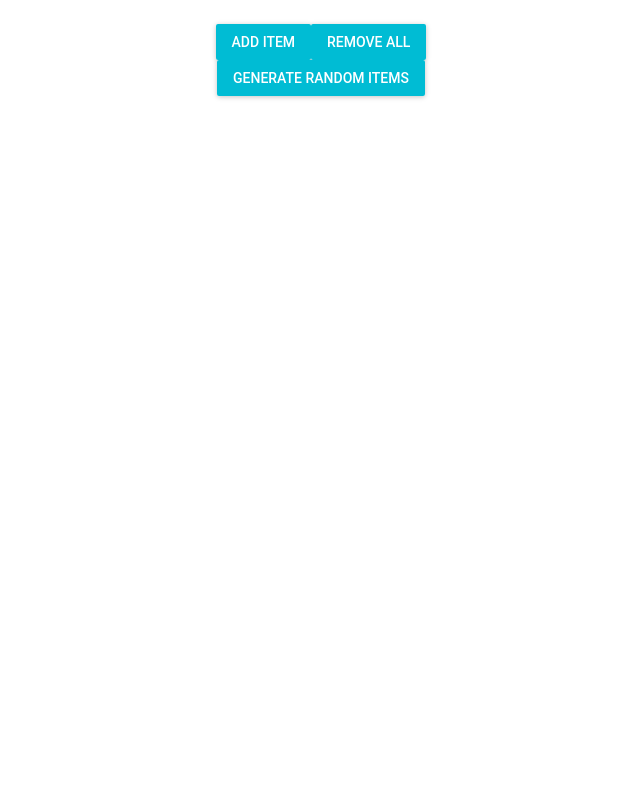
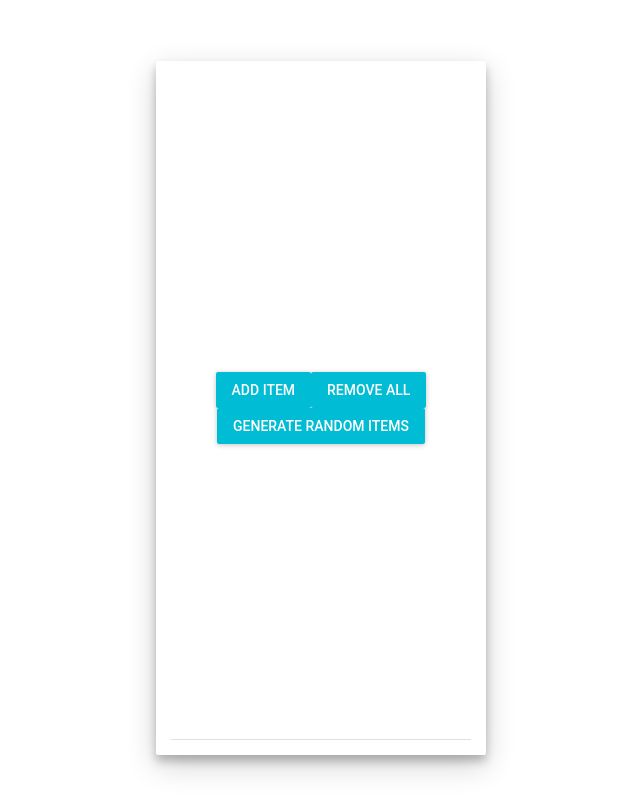
Before and after one commit to andresattler/rucksackproblem, a React app: page / in a window 1280 px wide. Shown: the top 812 px of the page, without its empty margins (319-959 px from the left). Built offline with nearby package versions, Linux system fonts and the light colour scheme; the HTML template or start-up script is replaced by a standard one; what react-tap-event-plugin would draw is missing.

Commit message:
basic styling

```diff
--- a/src/app.jsx
+++ b/src/app.jsx
@@ -1,6 +1,9 @@
 import React from 'react'
+
 import Divider from 'material-ui/Divider'
+import Paper from 'material-ui/Paper'
 import injectTapEventPlugin from 'react-tap-event-plugin'
+
 
 import GenerateRandomItemesButton from './container/generate-random-items-button'
 import ItemList from './container/item-list'
@@ -15,17 +18,20 @@ import Summery from './container/summery'
 injectTapEventPlugin()
 
 const App = () =>
-  <div style={{ display: 'flex', flexFlow: 'column', justifyContent: 'center', alignItems: 'center' }}>
+  <div style={{ display: 'flex', flexFlow: 'column', justifyContent: 'center', alignItems: 'center', height: '100vh' }}>
+    <Paper style={{ padding: '15px' }} zDepth={3}>
       <ItemList />
-    <div>
+      <div style={{ textAlign: 'center' }}>
         <AddItemButton />
         <RemoveAllButton />
+        <br />
+        <GenerateRandomItemesButton />
       </div>
       <EditDialog />
-    <GenerateRandomItemesButton />
       <BackpackList />
       <Divider />
       <Summery />
+    </Paper>
   </div>
 
 export default App
--- a/src/component/list.jsx
+++ b/src/component/list.jsx
@@ -11,9 +11,10 @@ type Props = {
 }
 
 const ItemList = ({ items, handleClick }: Props) => (
-  <List>
+  <List style={{ backgroundColor: 'white', height: '35vh', width: '300px', overflowY: 'scroll' }}>
     {items.map((item, i) => (
       <ListItem
+        style={{ backgroundColor: 'white', textAlign: 'center' }}
         key={i.toString()}
         primaryText={`${i}.
           value: ${item.value}€
--- a/src/component/summery.jsx
+++ b/src/component/summery.jsx
@@ -12,7 +12,7 @@ const Summery = ({ items }: Props) => {
   if (items.length > 0) {
     const weight = items.map(item => item.weight).reduce((total, current) => total + current)
     const value = items.map(item => item.value).reduce((total, current) => total + current)
-    return <p>{`Sum weight: ${weight} kg Sum value: ${value}€`}</p>
+    return <p>{`Max value: ${value}€ | Max weight: ${weight} kg`}</p>
   }
   return null
 }
```
Lines whose indentation alone changed are shown as unchanged.
